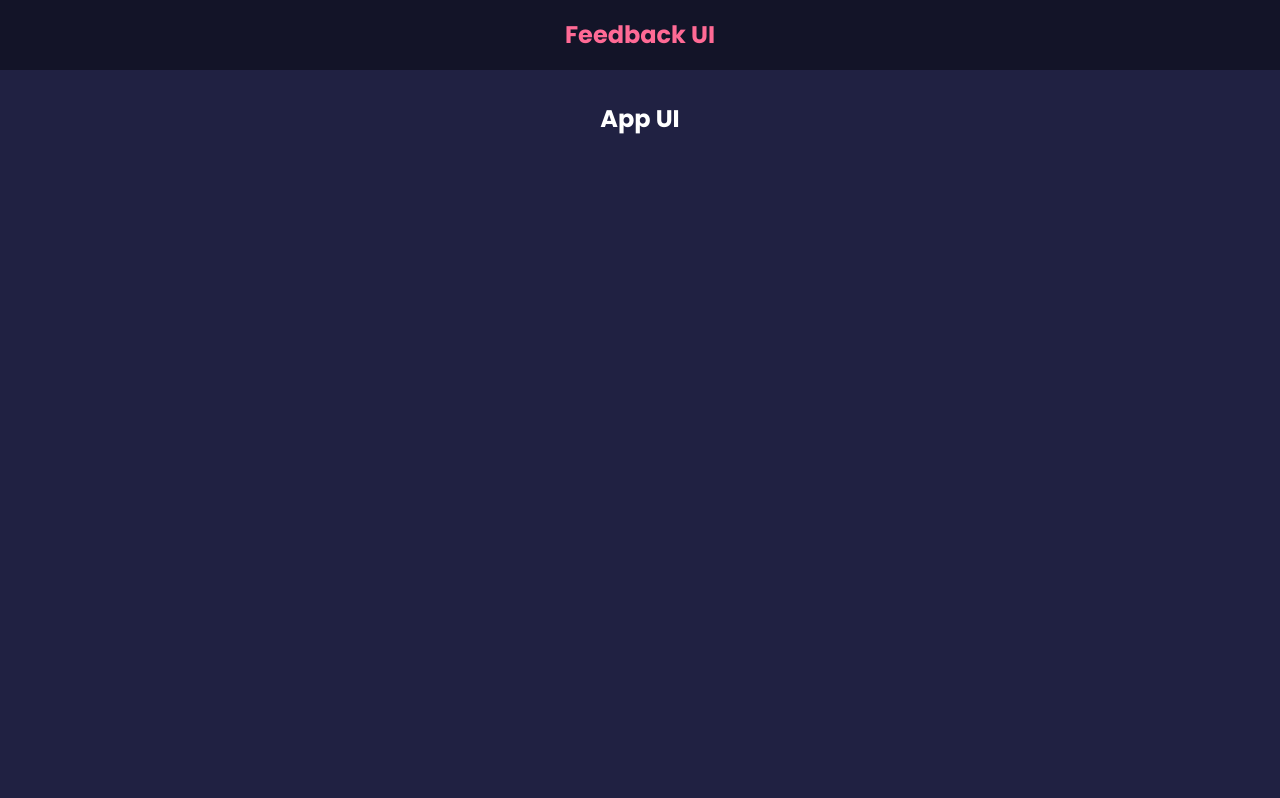
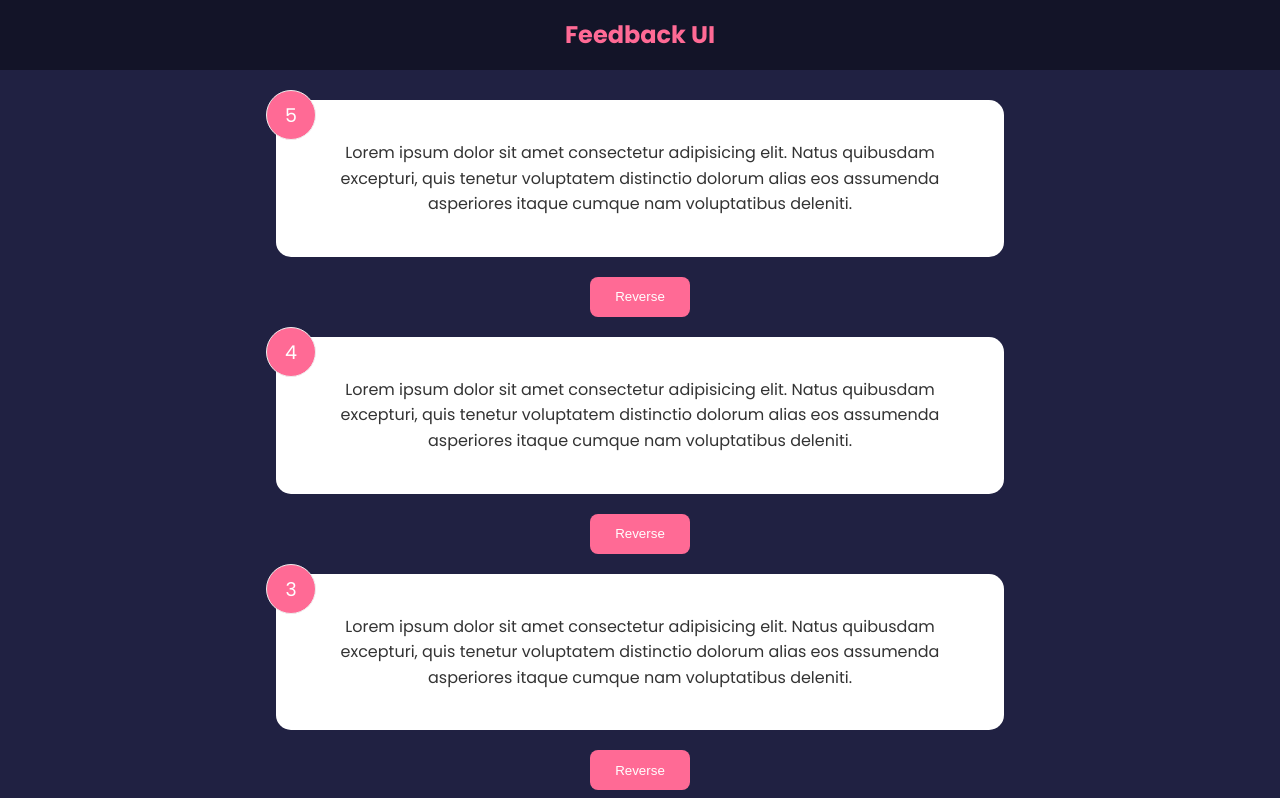
Before and after one commit to ahmedhmmad/feedback, a React (Create React App) app: page / in a window 1280 px wide. Shown: the top 798 px of the page. Built offline with nearby package versions, Linux system fonts and the light colour scheme.

Commit message:
modifications relates #1

```diff
--- a/src/App.js
+++ b/src/App.js
@@ -1,13 +1,18 @@
 import logo from "./logo.svg";
+import { useState } from "react";
 import "./App.css";
 import Header from "./components/Header";
+import FeedbackList from "./components/FeedbackList";
+import FeedbackData from "./data/FeedbackData";
 
 function App() {
+  //! State :: Get Data from FeedbackData.js
+  const [feedback, setFeedback] = useState(FeedbackData);
   return (
     <div className="App">
       <Header text="Hello from Props" />
       <div className="container">
-        <h2>App UI</h2>
+        <FeedbackList feedback={feedback} />
       </div>
     </div>
   );
--- /dev/null
+++ b/src/components/FeedbackItem.jsx
@@ -0,0 +1,21 @@
+import Card from "./shared/Card";
+import { useState } from "react";
+
+function FeedbackItem({ item }) {
+  const [reverse, setReverse] = useState(false);
+  const reverseHandler = () => {
+    setReverse(!reverse);
+  };
+
+  return (
+    <div>
+      <Card reverse={reverse}>
+        <div className="num-display">{item.rating}</div>
+        <div className="text-display">{item.text}</div>
+      </Card>
+      <button onClick={reverseHandler}>Reverse</button>
+    </div>
+  );
+}
+
+export default FeedbackItem;
--- /dev/null
+++ b/src/components/FeedbackList.jsx
@@ -0,0 +1,18 @@
+import React from "react";
+import FeedbackItem from "./FeedbackItem";
+
+function FeedbackList({ feedback }) {
+  console.log(feedback.length);
+  if (!feedback || feedback.length === 0) {
+    return <div>No feedback found</div>;
+  }
+  return (
+    <div className="feedback-list">
+      {feedback.map((item) => {
+        return <FeedbackItem key={item.id} item={item} />;
+      })}
+    </div>
+  );
+}
+
+export default FeedbackList;
--- /dev/null
+++ b/src/components/shared/Card.jsx
@@ -0,0 +1,8 @@
+import React from "react";
+
+function Card({ children, reverse }) {
+  console.log(reverse);
+  return <div className={`card ${reverse && "reverse"}`}>{children}</div>;
+}
+
+export default Card;
--- /dev/null
+++ b/src/data/FeedbackData.js
@@ -0,0 +1,23 @@
+const FeedbackData = [
+  {
+    id: 1,
+    rating: 5,
+    text: "Lorem ipsum dolor sit amet consectetur adipisicing elit. Natus quibusdam excepturi, quis tenetur voluptatem distinctio dolorum alias eos assumenda asperiores itaque cumque nam voluptatibus deleniti.",
+  },
+  {
+    id: 2,
+    rating: 4,
+    text: "Lorem ipsum dolor sit amet consectetur adipisicing elit. Natus quibusdam excepturi, quis tenetur voluptatem distinctio dolorum alias eos assumenda asperiores itaque cumque nam voluptatibus deleniti.",
+  },
+  {
+    id: 3,
+    rating: 3,
+    text: "Lorem ipsum dolor sit amet consectetur adipisicing elit. Natus quibusdam excepturi, quis tenetur voluptatem distinctio dolorum alias eos assumenda asperiores itaque cumque nam voluptatibus deleniti.",
+  },
+  {
+    id: 4,
+    rating: 2,
+    text: "Lorem ipsum dolor sit amet consectetur adipisicing elit. Natus quibusdam excepturi, quis tenetur voluptatem distinctio dolorum alias eos assumenda asperiores itaque cumque nam voluptatibus deleniti.",
+  },
+];
+export default FeedbackData;
--- a/src/index.css
+++ b/src/index.css
@@ -228,3 +228,13 @@ input:focus {
     width: 80%;
   }
 }
+button {
+  background-color: #ff6a95;
+  color: #fff;
+  border: 0;
+  border-radius: 8px;
+  color: #fff;
+  width: 100px;
+  height: 40px;
+  cursor: pointer;
+}
```
